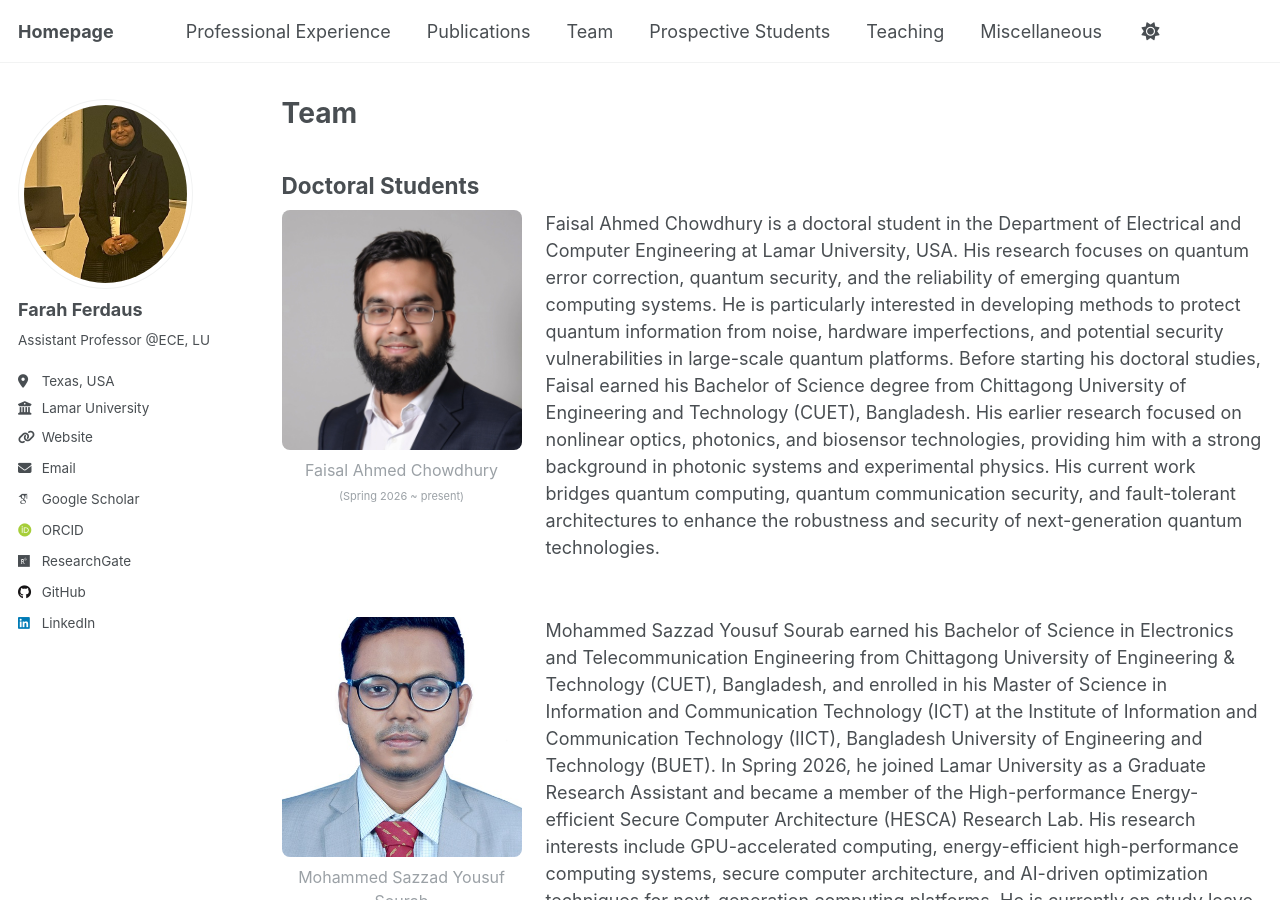
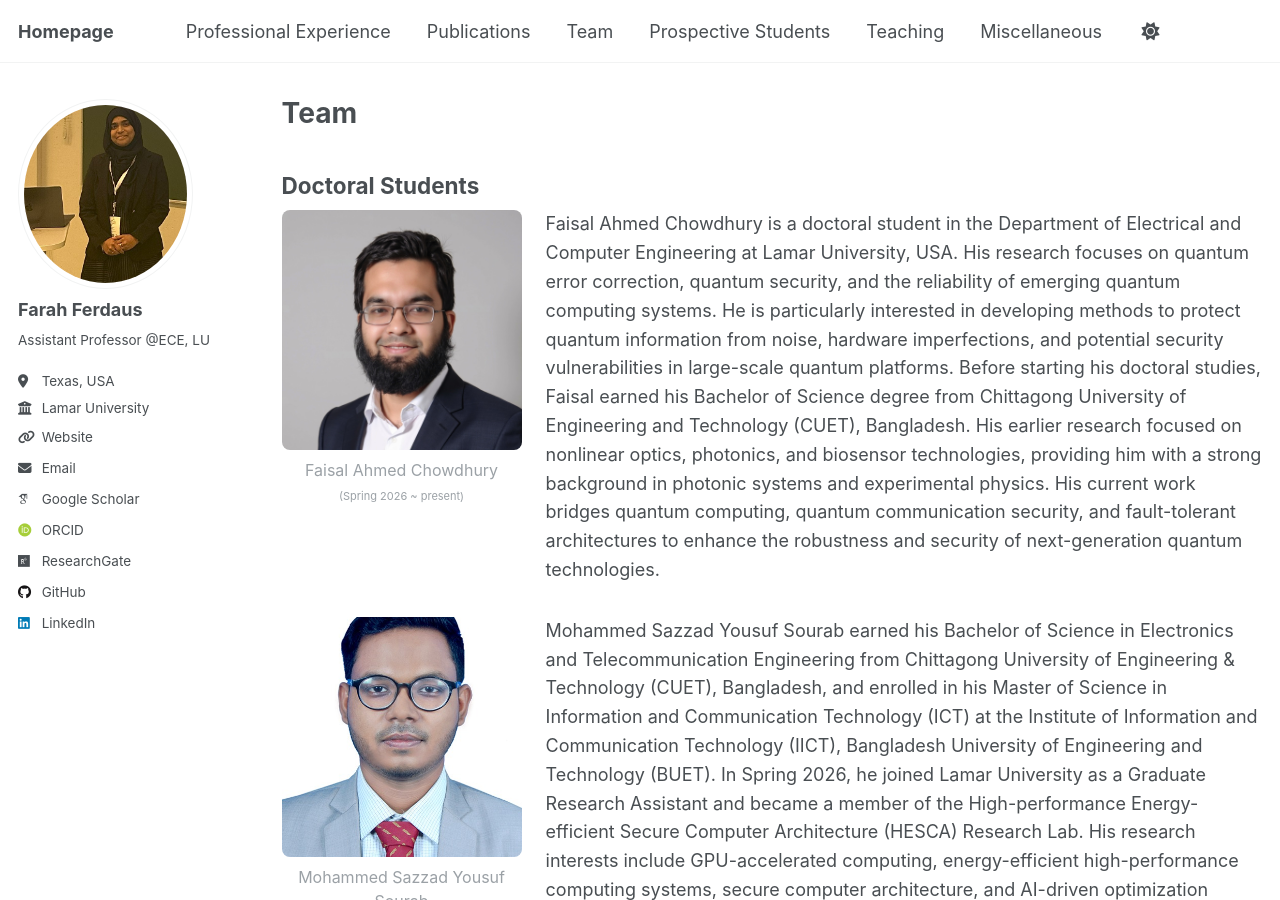
Before and after one commit to fferdaus/fferdaus.github.io, a Jekyll site: the page built from _pages/team.md, in a window 1280 px wide and 900 px high. Built offline with Jekyll 4.4.1, drawn with Linux system fonts in a browser that asks for light colours; some web fonts are replaced.

Commit message:
Update team.md

```diff
--- a/_pages/team.md
+++ b/_pages/team.md
@@ -62,8 +62,6 @@ redirect_from:
 -->
 
 <div style="display: flex; align-items: flex-start; gap: 24px; margin-bottom: 32px;">
-
-  <!-- Left column: image + name stacked -->
   <div style="flex-shrink: 0; width: 240px; text-align: center;">
     <img src="{{ site.baseurl }}/images/Faisal.jpeg"
          style="width: 240px; height: 240px; object-fit: cover; border-radius: 8px; display: block;"
@@ -73,18 +71,12 @@ redirect_from:
       <span style="font-size: 11px;">(Spring 2026 ~ present)</span>
     </p>
   </div>
-
-  <!-- Right column: bio only -->
-  <div style="padding-top: 0; margin-top: 0;">
-    <p style="padding-top: 0; margin-top: 0;">Faisal Ahmed Chowdhury is a doctoral student in the Department of Electrical and Computer Engineering at Lamar University, USA. His research focuses on quantum error correction, quantum security, and the reliability of emerging quantum computing systems. He is particularly interested in developing methods to protect quantum information from noise, hardware imperfections, and potential security vulnerabilities in large-scale quantum platforms. Before starting his doctoral studies, Faisal earned his Bachelor of Science degree from Chittagong University of Engineering and Technology (CUET), Bangladesh. His earlier research focused on nonlinear optics, photonics, and biosensor technologies, providing him with a strong background in photonic systems and experimental physics. His current work bridges quantum computing, quantum communication security, and fault-tolerant architectures to enhance the robustness and security of next-generation quantum technologies.
-    </p>
+  <div style="flex: 1; font-size: 1rem; line-height: 1.6; color: var(--global-text-color);">
+    Faisal Ahmed Chowdhury is a doctoral student in the Department of Electrical and Computer Engineering at Lamar University, USA. His research focuses on quantum error correction, quantum security, and the reliability of emerging quantum computing systems. He is particularly interested in developing methods to protect quantum information from noise, hardware imperfections, and potential security vulnerabilities in large-scale quantum platforms. Before starting his doctoral studies, Faisal earned his Bachelor of Science degree from Chittagong University of Engineering and Technology (CUET), Bangladesh. His earlier research focused on nonlinear optics, photonics, and biosensor technologies, providing him with a strong background in photonic systems and experimental physics. His current work bridges quantum computing, quantum communication security, and fault-tolerant architectures to enhance the robustness and security of next-generation quantum technologies.
   </div>
-
 </div>
 
 <div style="display: flex; align-items: flex-start; gap: 24px; margin-bottom: 32px;">
-
-  <!-- Left column: image + name stacked -->
   <div style="flex-shrink: 0; width: 240px; text-align: center;">
     <img src="{{ site.baseurl }}/images/Sazzad.jpg"
          style="width: 240px; height: 240px; object-fit: cover; border-radius: 8px; display: block;"
@@ -94,15 +86,10 @@ redirect_from:
       <span style="font-size: 11px;">(Spring 2026 ~ present)</span>
     </p>
   </div>
-
-  <!-- Right column: bio only -->
-  <div style="padding-top: 0; margin-top: 0;">
-    <p style="padding-top: 0; margin-top: 0;">Mohammed Sazzad Yousuf Sourab earned his Bachelor of Science in Electronics and Telecommunication Engineering from Chittagong University of Engineering & Technology (CUET), Bangladesh, and enrolled in his Master of Science in Information and Communication Technology (ICT) at the Institute of Information and Communication Technology (IICT), Bangladesh University of Engineering and Technology (BUET). In Spring 2026, he joined Lamar University as a Graduate Research Assistant and became a member of the High-performance Energy-efficient Secure Computer Architecture (HESCA) Research Lab. His research interests include GPU-accelerated computing, energy-efficient high-performance computing systems, secure computer architecture, and AI-driven optimization techniques for next-generation computing platforms. He is currently on study leave from his position as a Lecturer in the Department of Information and Communication Engineering at Daffodil International University (DIU).
-    </p>
+  <div style="flex: 1; font-size: 1rem; line-height: 1.6; color: var(--global-text-color);">
+    Mohammed Sazzad Yousuf Sourab earned his Bachelor of Science in Electronics and Telecommunication Engineering from Chittagong University of Engineering & Technology (CUET), Bangladesh, and enrolled in his Master of Science in Information and Communication Technology (ICT) at the Institute of Information and Communication Technology (IICT), Bangladesh University of Engineering and Technology (BUET). In Spring 2026, he joined Lamar University as a Graduate Research Assistant and became a member of the High-performance Energy-efficient Secure Computer Architecture (HESCA) Research Lab. His research interests include GPU-accelerated computing, energy-efficient high-performance computing systems, secure computer architecture, and AI-driven optimization techniques for next-generation computing platforms. He is currently on study leave from his position as a Lecturer in the Department of Information and Communication Engineering at Daffodil International University (DIU).
   </div>
-
 </div>
-
 
 <div style="display: flex; align-items: flex-start; gap: 24px; margin-bottom: 32px;">
 
```
